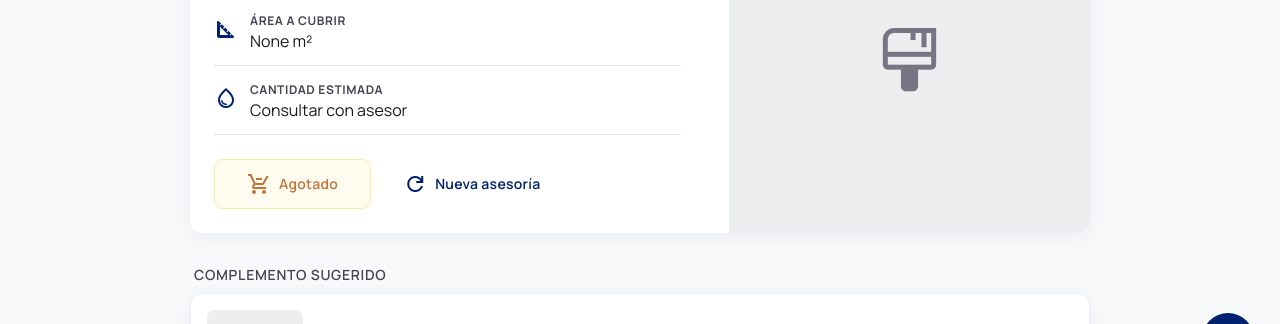
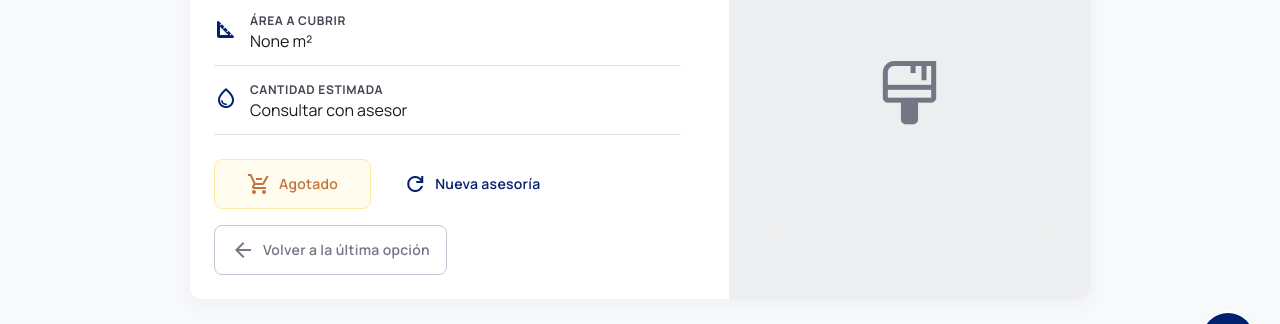
Before and after one commit to ELINTER20/sayerbarn, a Flask app: page /asesoria/resultado/1 in a window 1280 px wide. Shown: the part 409-733 px from the top of the page. Run offline with Flask 3, Linux system fonts and the light colour scheme; data that the repository does not hold is empty; some libraries are stand-ins or nearby versions.

Commit message:
Puntos 1-4 Maria

```diff
--- a/app/templates/usuario/asesoria.html
+++ b/app/templates/usuario/asesoria.html
@@ -236,7 +236,10 @@
                     complementoHTML +
                     (data.precio ? '<span class="bg-primary/10 text-primary font-label-md text-label-md px-4 py-2 rounded-full">💲 $' + parseFloat(data.precio).toFixed(2) + ' MXN</span>' : '') +
                 '</div>' +
-                '<button onclick="reiniciar()" class="mt-unit-md font-label-md text-label-md text-primary border border-primary/30 px-5 py-3 rounded-lg hover:bg-primary/10 transition-colors w-fit">Nueva consulta</button>' +
+                '<div class="flex gap-3 mt-unit-md">' +
+                    '<button onclick="pasoAnterior()" class="font-label-md text-label-md text-outline border border-outline-variant px-5 py-3 rounded-lg hover:bg-surface-container-low transition-colors">Volver a la última opción</button>' +
+                    '<button onclick="reiniciar()" class="font-label-md text-label-md text-primary border border-primary/30 px-5 py-3 rounded-lg hover:bg-primary/10 transition-colors w-fit">Nueva consulta</button>' +
+                '</div>' +
             '</div>';
     }
 
--- a/app/templates/usuario/producto-recomendado.html
+++ b/app/templates/usuario/producto-recomendado.html
@@ -113,6 +113,10 @@
                         <span class="material-symbols-outlined">refresh</span>
                         Nueva asesoría
                     </a>
+                    <button onclick="window.history.back();" class="w-full sm:w-auto flex items-center justify-center gap-2 text-outline font-label-md text-label-md border border-outline-variant px-4 py-3 rounded-lg hover:bg-surface-container-low transition-colors">
+                        <span class="material-symbols-outlined">arrow_back</span>
+                        Volver a la última opción
+                    </button>
                 </div>
             </div>
             <!-- Columna de imagen -->
```
